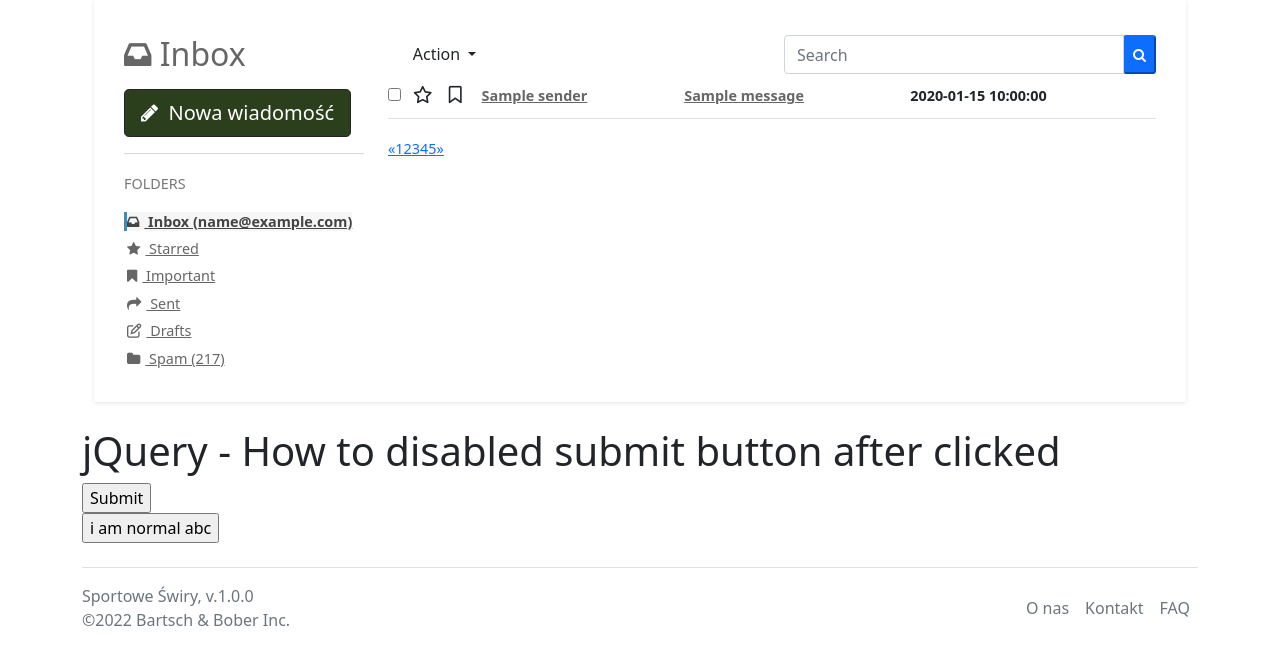
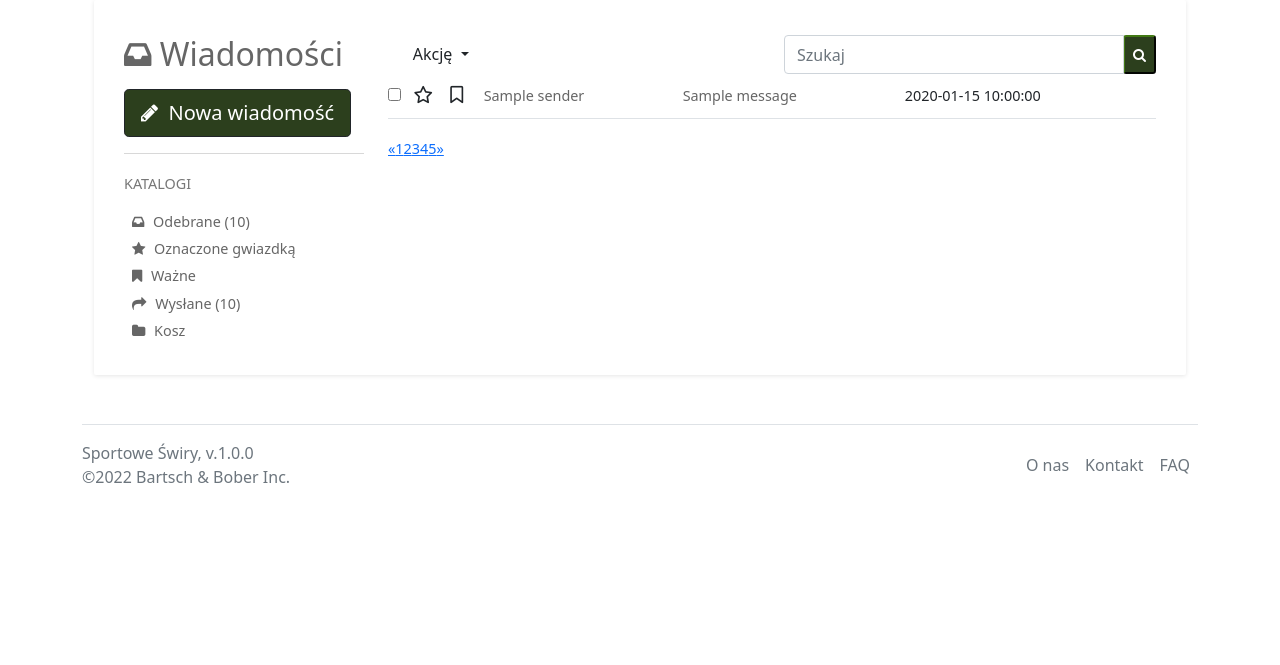
Before and after one commit to MaBober/SportoweSwiry, a Python web app: template other/templates/pages/mailbox.html in a window 1280 px wide. Shown: the part 60-725 px from the top of the page. Run offline with Jinja, Linux system fonts and the light colour scheme; the template is opened without the code that fills it: most values are stand-ins (such as "Sample title", 1, 10 or a date in 2020); form fields are guessed from the names that the template uses; some libraries are stand-ins or nearby versions.

Commit message:
Inbox - added list of received and sent messages

```diff
--- a/other/forms.py
+++ b/other/forms.py
@@ -20,7 +20,7 @@ class AppMailForm(FlaskForm):
             raise ValidationError("Minimum jedna opcja musi być zaznaczona")
 
     receiverEmail=SelectField("Adresat", choices=[])
-    subject=StringField("Temat", validators=[DataRequired("Pole nie może być puste")])
-    message = TextAreaField("Wiadomość", validators=[DataRequired("Pole nie może być puste")])
+    subject=StringField("Temat", validators=[DataRequired("Pole nie może być puste")], default="")
+    message = TextAreaField("Wiadomość", validators=[DataRequired("Pole nie może być puste")], default="")
     sendByApp=BooleanField("Wiadomość w aplikacji", default=True, validators=[ValidateSendByApp])
     sendByEmail=BooleanField("Wiadomość na maila", default=False)
--- a/other/templates/pages/mailbox.html
+++ b/other/templates/pages/mailbox.html
@@ -4,7 +4,7 @@
 
 
 
-    <!-- Modal -->
+    <!-- Send Message - Modal -->
     <div class="modal fade" id="confirmWriteMessageModal" tabindex="-1" aria-labelledby="exampleModalLabel" aria-hidden="true">
         <div class="modal-dialog">
         <div class="modal-content">
@@ -47,7 +47,7 @@
 
 						<div class="form-group">
 							<label class="form-label"> {{ form.sendByApp.label }} </label>
-							{{ form.sendByApp(class_="form-check-input" ) }}
+							{{ form.sendByApp(class_="form-check-input", id="checkboxAppId") }}
 							<ul>
 								{% for error in form.sendByApp.errors %}
 									{{ error }}
@@ -57,23 +57,18 @@
 
 						<div class="form-group">
 							<label class="form-label"> {{ form.sendByEmail.label }} </label>
-							{{ form.sendByEmail(class_="form-check-input" ) }}
+							{{ form.sendByEmail(class_="form-check-input", id="checkboxEmailId") }}
 							<ul>
 								{% for error in form.sendByEmail.errors %}
 									{{ error }}
 								{% endfor %}
 							</ul>
 						</div>
-
-
-						<input class="form-check-input" type="checkbox" value="" id="flexCheckDefault">
-						<button type="button" class="btn btn-warning" id="buttonTestt">Warning1</button>
-						<button type="button" class="btn btn-warning" id="buttonTest">Warning</button>
 				</div>
 				<div class="modal-footer">
 					<form method="GET" id="confirmWriteMessageForm">
 						<button type="button" class="btn btn-secondary" data-bs-dismiss="modal">Zamknij</button>
-						<button type="submit" class="btn btn-dark" style="background-color: #182c07e8;">Wyślij wiadomość</button>
+						<button type="submit" class="btn btn-dark" style="background-color: #182c07e8;" id="sendButtonId">Wyślij wiadomość</button>
 					</form>
 				</div>
 			</form>
@@ -82,8 +77,40 @@
     </div>
 
 
+
+
+	 <!-- READ Message - Modal -->
+	 <div class="modal fade" id="readMessageModal" tabindex="-1" aria-labelledby="exampleModalLabel" aria-hidden="true">
+        <div class="modal-dialog">
+        <div class="modal-content">
+            <div class="modal-header">
+				<h5 class="modal-title" id="exampleModalLabel">Treść wiadomości</h5>
+				<button type="button" class="btn-close" data-bs-dismiss="modal" aria-label="Close"></button>
+            </div>
+			<form action="#" method="post">
+				<div class="modal-body" id="idReadMessageModalBody">
+					...
+				</div>
+				<div class="modal-footer">
+					<form method="GET" id="confirmReadMessage">
+						<button type="submit" class="btn btn-dark" style="background-color: #182c07e8;" id="sendButtonId">Zamknij</button>
+					</form>
+				</div>
+			</form>
+        </div>
+        </div>
+    </div>
+
+
+
+
+
+
+
     <script src="https://ajax.googleapis.com/ajax/libs/jquery/3.5.1/jquery.min.js"></script>
+
     <script>
+		//Write Message
         $(document).ready(function () {
             // For a write and sent new message
             // This function is applied to all elements with class ending with ".writeAndSendMessage
@@ -98,18 +125,32 @@
         });
     </script>
 
+
 	<script>
-		//$("#flexCheckDefault").on("click", function() {
-			//$("#buttonTest").attr("disabled", true);
-		//});
+		//Read Message
+		$(document).ready(function () {
+			// For a write and sent new message
+			// This function is applied to all elements with class ending with ".writeAndSendMessage
+			$('.readMessageConfirm').click(function () {
+				// get attributes of the found element
+				var desc = $(this).attr('data-desc');
+				var url = $(this).attr('data-url');
+				// the #... designates id of an element - change the text in the modal window
+				$('#idReadMessageModalBody').text(desc);
+				$("#confirmReadMessage").attr("action", url);
+			});
+		});
+	</script>
 
-		$("#flexCheckDefault").change(function() {
-        if($(this).prop('checked')) {
-            $("#buttonTest").attr("disabled", true);
-        } else {
-            $("#buttonTest").attr("disabled", false);
-        }
-    });
+	<script>
+		// Checking of checkboxes
+		$("#idMessageModalBody").change(function() {
+			if($("#checkboxAppId").prop('checked') || $("#checkboxEmailId").prop('checked')) {
+				$("#sendButtonId").attr("disabled", false);
+			} else {
+				$("#sendButtonId").attr("disabled", true);
+			}
+    	});
 	</script>
 
 
@@ -123,27 +164,26 @@
 				<div class="row">
 					<!-- BEGIN INBOX MENU -->
 					<div class="col-md-3">
-						<h2 class="grid-title"><i class="fa fa-inbox"></i> Inbox</h2>
+						<h2 class="grid-title"><i class="fa fa-inbox"></i> Wiadomości</h2>
 
 
 						<!-- Button trigger modal -->
 						<a type="button" class="btn btn-dark btn-lg writeAndSendMessageConfirm"
 							data-bs-toggle="modal" data-bs-target="#confirmWriteMessageModal"
-							data-url="{{ url_for('other.mailbox') }}">
+							data-url="{{ url_for('other.mailbox', actionName=actionName) }}">
 							<i class="fa fa-pencil"></i>&nbsp;&nbsp;Nowa wiadomość
 						</a>
 
 						<hr>
 
-						<div>
+						<div class="katalogi">
 							<ul class="nav nav-pills nav-stacked">
-								<li class="header">Folders</li>
-								<li class="active"><a href="#"><i class="fa fa-inbox"></i> Inbox ({{ amoutOfMails }})</a></li>
-								<li><a href="#"><i class="fa fa-star"></i> Starred</a></li>
-								<li><a href="#"><i class="fa fa-bookmark"></i> Important</a></li>
-								<li><a href="#"><i class="fa fa-mail-forward"></i> Sent</a></li>
-								<li><a href="#"><i class="fa fa-pencil-square-o"></i> Drafts</a></li>
-								<li><a href="#"><i class="fa fa-folder"></i> Spam (217)</a></li>
+								<li class="header">Katalogi</li>
+								<li class="{{ 'active' if actionName=='inbox' }}"><a href="{{ url_for('other.mailbox', actionName='inbox') }}"><i class="fa fa-inbox"></i> Odebrane ({{ amountOfReceivedMessages}})</a></li>
+								<li><a href="#"><i class="fa fa-star"></i> Oznaczone gwiazdką</a></li>
+								<li><a href="#"><i class="fa fa-bookmark"></i> Ważne</a></li>
+								<li class="{{ 'active' if actionName=='sent' }}"><a href="{{ url_for('other.mailbox', actionName='sent') }}"><i class="fa fa-mail-forward"></i> Wysłane ({{ amountOfSentMessages }})</a></li>
+								<li><a href="#"><i class="fa fa-folder"></i> Kosz</a></li>
 							</ul>
 
 						</div>
@@ -159,7 +199,7 @@
 								</label>
 								<div class="btn-group">
 									<button type="button" class="btn btn-default dropdown-toggle" data-toggle="dropdown">
-										Action <span class="caret"></span>
+										Akcję <span class="caret"></span>
 									</button>
 									<ul class="dropdown-menu" role="menu">
 										<li><a href="#">Mark as read</a></li>
@@ -175,7 +215,7 @@
 							<div class="col-md-6 search-form">
 								<form action="#" class="text-right">
 									<div class="input-group">
-										<input type="text" class="form-control input-sm" placeholder="Search">
+										<input type="text" class="form-control input-sm" placeholder="Szukaj">
 										<span class="input-group-btn">
                                             <button type="submit" name="search" class="btn_ btn-primary btn-sm search"><i class="fa fa-search"></i></button></span>
 									</div>
@@ -189,11 +229,19 @@
 							<table class="table">
 								<tbody>
 									{% for message in messagesCurrentUser: %}
-									<tr>
+									<tr class="listOfMessages readMessageConfirm"
+										data-bs-toggle="modal" data-bs-target="#readMessageModal"
+										data-desc="{{ message.message }}"
+										data-url="{{ url_for('other.mailbox', actionName=actionName) }}">
+
 										<td class="action"><input type="checkbox" /></td>
 										<td class="action"><i class="fa fa-star-o"></i></td>
 										<td class="action"><i class="fa fa-bookmark-o"></i></td>
-										<td class="name"><a href="#">{{ message.sender }}</a></td>
+										{% if actionName=='inbox': %}
+											<td class="name"><a href="#" style="font-weight: 400;">{{ message.sender }}</a></td>
+										{% else %}
+											<td class="name"><a href="#">{{ message.sender }}</a></td>
+										{% endif %}
 										<td class="subject"><a href="#">{{ message.subject }}</a></td>
 										<td class="time">{{ message.date }}</td>
 									</tr>
@@ -214,45 +262,6 @@
 					</div>
 					<!-- END INBOX CONTENT -->
 
-					<!-- BEGIN COMPOSE MESSAGE -->
-					<div class="modal fade" id="compose-modal" tabindex="-1" role="dialog" aria-hidden="true">
-						<div class="modal-wrapper">
-							<div class="modal-dialog">
-								<div class="modal-content">
-									<div class="modal-header bg-blue">
-										<button type="button" class="close" data-dismiss="modal" aria-hidden="true">×</button>
-										<h4 class="modal-title"><i class="fa fa-envelope"></i> Compose New Message</h4>
-									</div>
-									<form action="#" method="post">
-										<div class="modal-body">
-											<div class="form-group">
-												<input name="to" type="email" class="form-control" placeholder="To">
-											</div>
-											<div class="form-group">
-												<input name="cc" type="email" class="form-control" placeholder="Cc">
-											</div>
-											<div class="form-group">
-												<input name="bcc" type="email" class="form-control" placeholder="Bcc">
-											</div>
-											<div class="form-group">
-												<input name="subject" type="email" class="form-control" placeholder="Subject">
-											</div>
-											<div class="form-group">
-												<textarea name="message" id="email_message" class="form-control" placeholder="Message" style="height: 120px;"></textarea>
-											</div>
-											<div class="form-group">														<input type="file" name="attachment">
-											</div>
-										</div>
-										<div class="modal-footer">
-											<button type="button" class="btn btn-default" data-dismiss="modal"><i class="fa fa-times"></i> Discard</button>
-											<button type="submit" class="btn btn-primary pull-right"><i class="fa fa-envelope"></i> Send Message</button>
-										</div>
-									</form>
-								</div>
-							</div>
-						</div>
-					</div>
-					<!-- END COMPOSE MESSAGE -->
 				</div>
 			</div>
 		</div>
@@ -261,41 +270,4 @@
 </div>
 </div>
 
-
-
-
-<h1>jQuery - How to disabled submit button after clicked</h1>
-
-<form id="formABC" action="#" method="POST">
-    <input type="submit" id="btnSubmit" value="Submit"></input>
-</form>
-
-<script src="https://ajax.googleapis.com/ajax/libs/jquery/1.12.4/jquery.min.js"></script>
-
-<input type="button" value="i am normal abc" id="btnTest"></input>
-
-<script>
-    $(document).ready(function () {
-
-        $("#formABC").submit(function (e) {
-
-            //stop submitting the form to see the disabled button effect
-            e.preventDefault();
-
-            //disable the submit button
-            $("#btnSubmit").attr("disabled", true);
-
-            //disable a normal button
-            $("#btnTest").attr("disabled", true);
-
-            return true;
-
-        });
-    });
-</script>
-
-
-
-
-
 {% endblock %}
--- a/static/styles/style.css
+++ b/static/styles/style.css
@@ -7,14 +7,8 @@
   margin-bottom: 20px;
 }
 
-.form-group {
-    padding: 10px;
-}
 
-.writeAndSendMessageConfirm {
-    background-color: #182c07e8;
-    text-align: center;
-}
+
 
 .btn-facebook {
   color: #fff;
@@ -62,6 +56,57 @@
 
 
 
+
+
+
+
+
+
+.form-group {
+    padding: 10px;
+}
+
+.writeAndSendMessageConfirm {
+    background-color: #182c07e8;
+    text-align: center;
+}
+
+
+.katalogi a {
+    text-decoration: none;
+    padding: 5px;
+}
+
+.search {
+    background-color: #182c07e8;
+    border-color: #182c07e8;
+}
+
+.search:hover {
+    background-color: rgba(224, 153, 94);
+    border-color: rgba(224, 153, 94);
+}
+
+.listOfMessages a {
+    text-decoration: none !important;
+    font-weight: 400;
+}
+
+.listOfMessages a:hover {
+    text-decoration: none !important;
+    color:#000000
+}
+
+.listOfMessages .time {
+    font-weight: 400;
+}
+
+.listOfMessages:hover {
+    background-color: rgba(224, 153, 94);
+    color:#000000
+}
+
+
 /* mailbox style */
 /*
 body{
@@ -98,8 +143,8 @@ body{
 
 .email .nav.nav-pills > li.active > a,
 .email .nav.nav-pills > li.active > a:hover {
-	background-color: #f6f6f6;
-	border-top-color: #3c8dbc;
+	background-color: rgba(224, 153, 94);
+	border-top-color: #182c07e8;
 }
 
 .email .nav.nav-pills > li.active > a {
@@ -107,7 +152,7 @@ body{
 }
 
 .email .nav.nav-pills > li > a:hover {
-	background-color: #f6f6f6;
+	background-color: rgba(224, 153, 94);
 }
 
 .email .nav.nav-pills.nav-stacked > li > a {
@@ -119,8 +164,8 @@ body{
 
 .email .nav.nav-pills.nav-stacked > li.active > a,
 .email .nav.nav-pills.nav-stacked > li.active > a:hover {
-	background-color: #f6f6f6;
-	border-left-color: #3c8dbc;
+	background-color: rgba(224, 153, 94);
+	border-left-color: #182c07e8;
 	color: #444;
 }
 
--- a/templates/includes/menu_main.html
+++ b/templates/includes/menu_main.html
@@ -60,7 +60,7 @@
               {% endif %}
 
                 <ul class="dropdown-menu dropdown-menu-end" aria-labelledby="navbarDropdown">
-                  <li><a class="dropdown-item" href="{{ url_for('other.mailbox') }}">Wiadomości</a></li>
+                  <li><a class="dropdown-item" href="{{ url_for('other.mailbox', actionName='inbox') }}">Wiadomości</a></li>
                   <li><a class="dropdown-item" href="{{ url_for('user.settings') }}">Ustawienia konta</a></li>
                   <li><hr class="dropdown-divider"></li>
 
```
Also changed, not shown: other/routes.py (+19 -6 lines).
